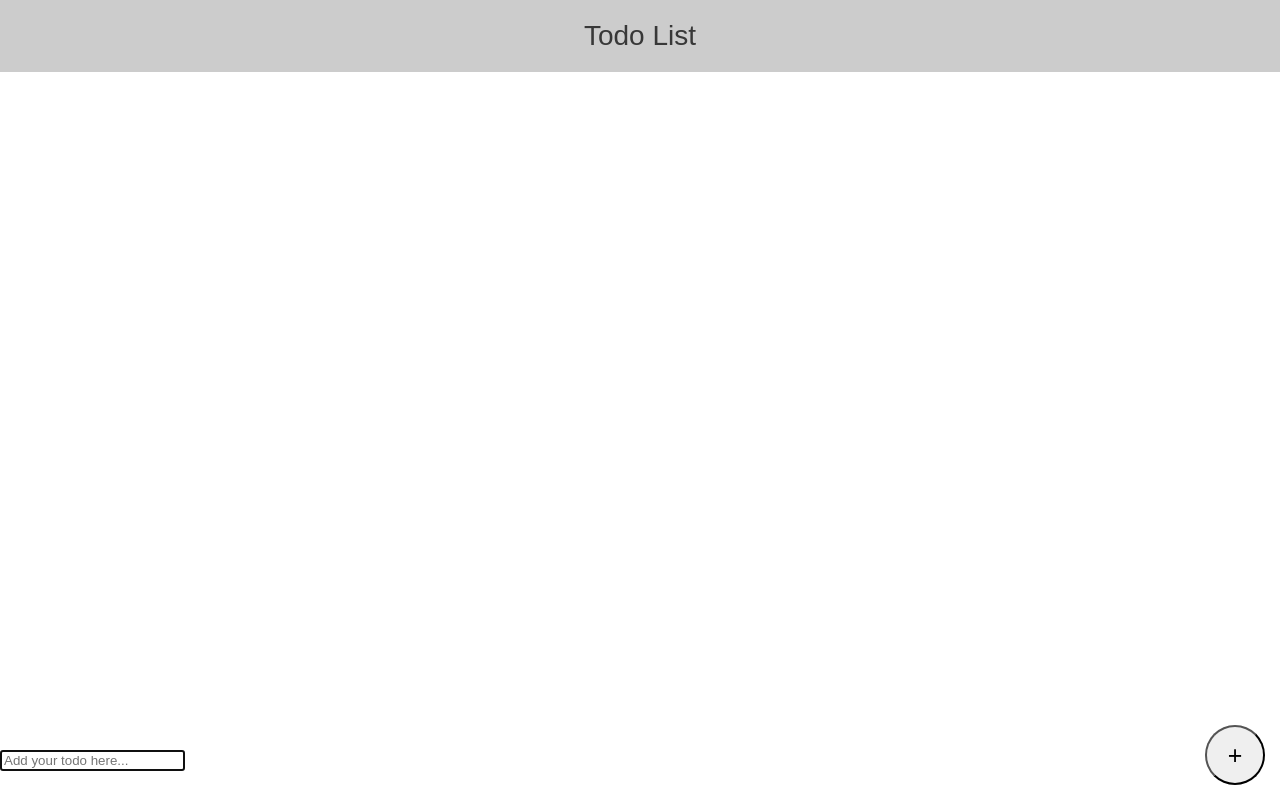
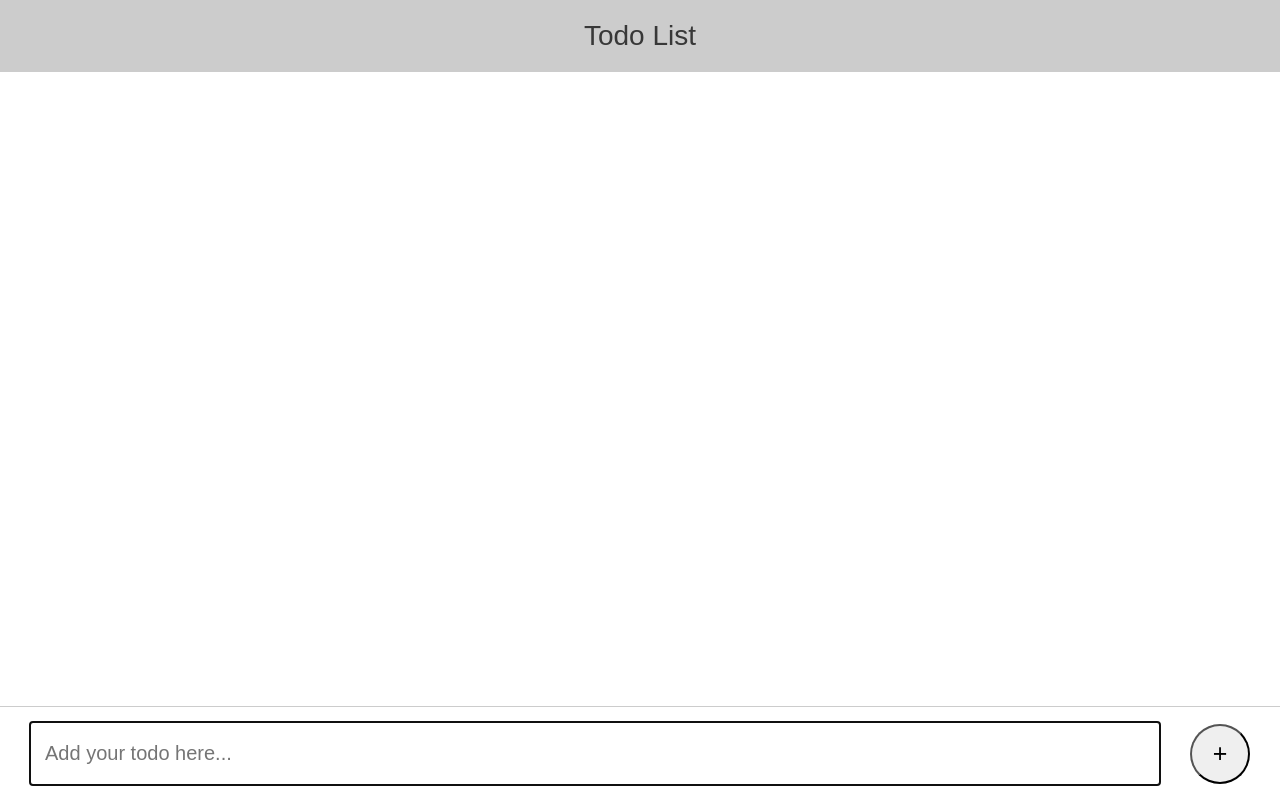
Before and after one commit to JaredY23/todo-front-end, a React (Create React App) app in the folder todo-app-front-end/: page / in a window 1280 px wide. Built offline with nearby package versions, Linux system fonts and the light colour scheme.

Commit message:
refactor: style button, add-todo-section and temporary-input

```diff
--- a/todo-app-front-end/src/components/add-todo-button/add-todo-button.css
+++ b/todo-app-front-end/src/components/add-todo-button/add-todo-button.css
@@ -1,9 +1,6 @@
 .add-todo-button {
-    position: absolute;
     width: 60px;
     height: 60px;
-    bottom: 15px;
-    right: 15px;
     border-radius: 50%;
     display: flex;
     justify-content: center;
--- a/todo-app-front-end/src/components/add-todo-section/add-todo-section.css
+++ b/todo-app-front-end/src/components/add-todo-section/add-todo-section.css
@@ -1,8 +1,11 @@
 .add-todo-section {
     position: absolute;
     bottom: 0;
+    display: -ms-flexbox;
     display: flex;
-    width: 100%;
+    width: calc(100% - 60px);
+    -ms-flex-align: center;
     align-items: center;
-    height: 80px;
+    padding: 15px 30px;
+    border-top: 1px solid #ccc;
 }
--- a/todo-app-front-end/src/components/temporary-input/temporary-input.css
+++ b/todo-app-front-end/src/components/temporary-input/temporary-input.css
@@ -0,0 +1,8 @@
+.temporary-input {
+    padding: 20px 15px;
+    width: 100%;
+    flex: 1;
+    border: none;
+    margin-right: 30px;
+    font-size: 20px;
+}
```
